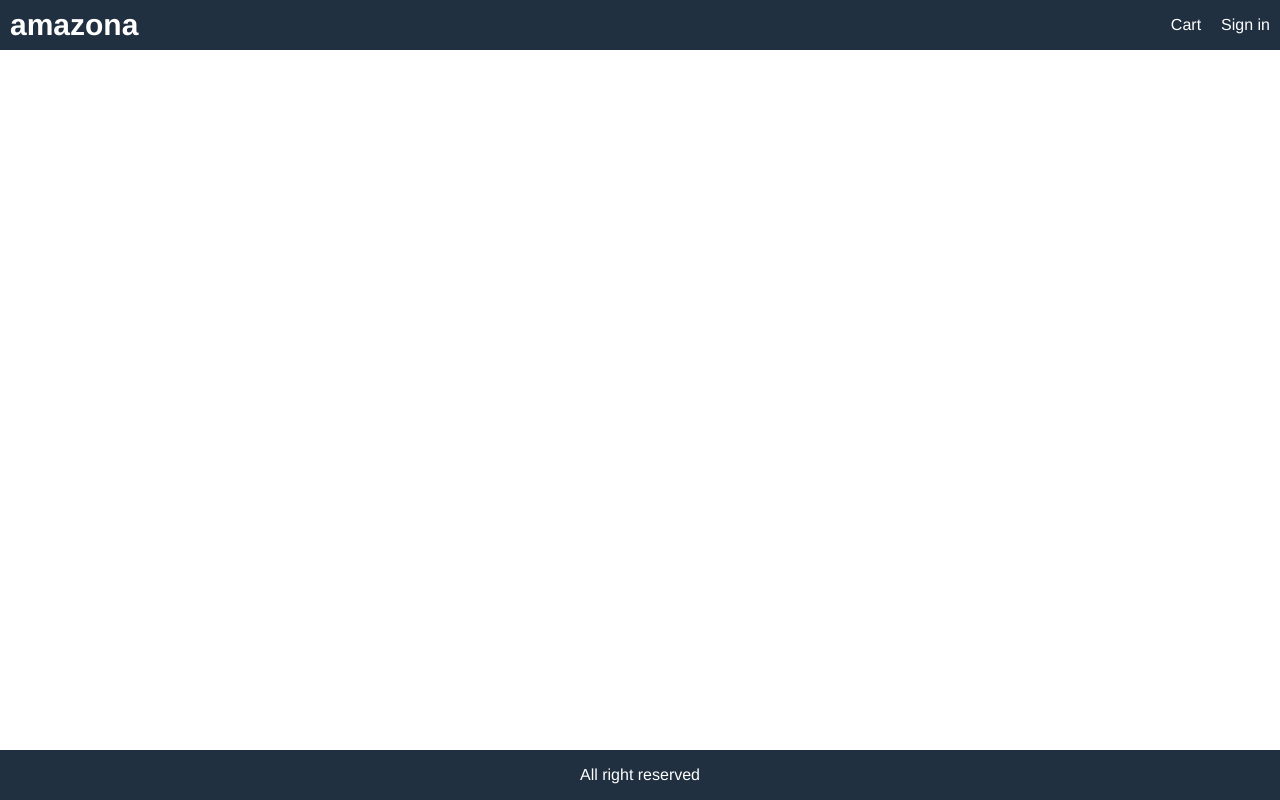
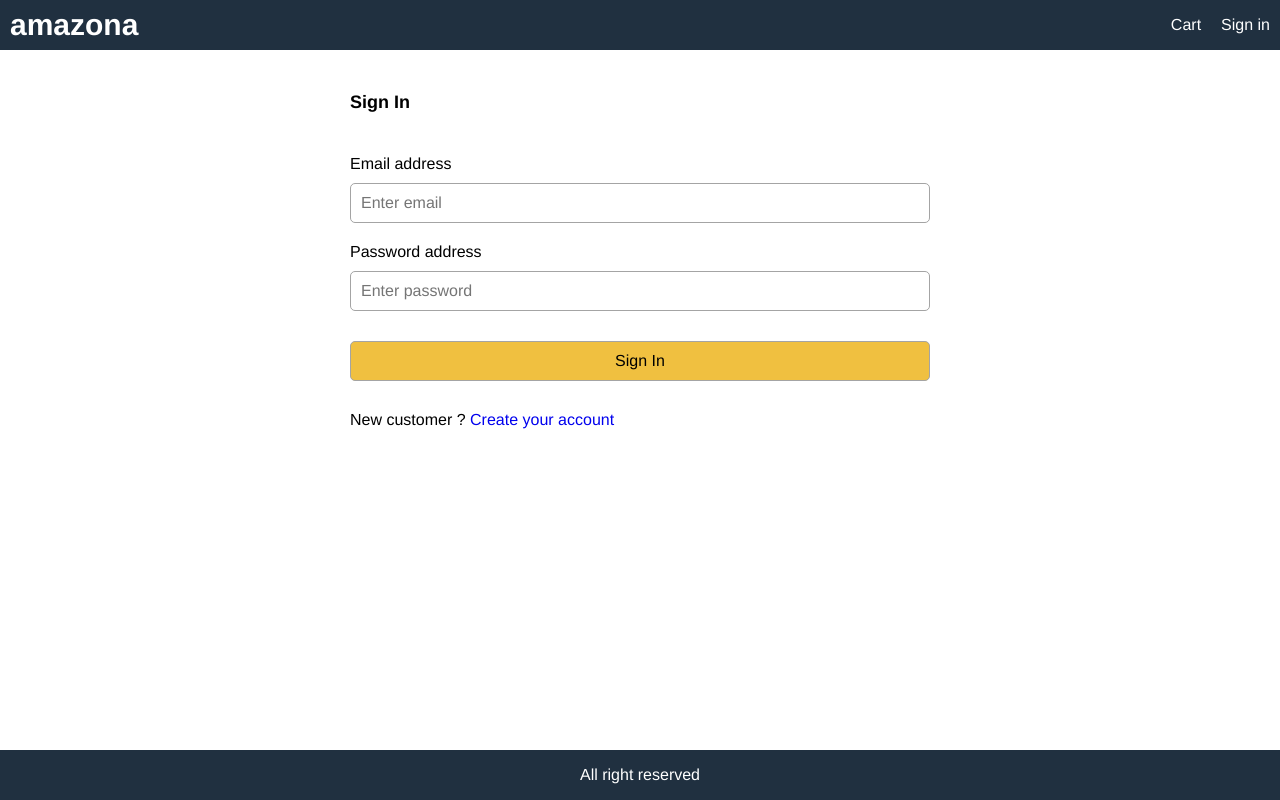
Before and after one commit to selenegabriela/amazona-app, a React (Create React App) app in the folder frontend/: page /signin in a window 1280 px wide. Built offline with nearby package versions, Linux system fonts and the light colour scheme.

Commit message:
Design Signin Screen

```diff
--- a/frontend/src/App.js
+++ b/frontend/src/App.js
@@ -4,6 +4,7 @@
 import ProductScreen from './screens/ProductScreen.jsx';
 import CartScreen from './screens/CartScreen.jsx';
 import { useSelector } from 'react-redux';
+import SigninScreen from './screens/SigninScreen.jsx';
 
 function App() {
   const cartItems = useSelector(state => state.cart.cartItems)
@@ -29,6 +30,7 @@
 
                   <Route exact path='/' element={<HomeScreen />} />
                   <Route exact path='/product/:id' element={<ProductScreen />} />
+                  <Route exact path='/signin' element={<SigninScreen />} />
                   <Route exact path='/cart/:id' element={<CartScreen />} />
                   <Route exact path='/cart/' element={<CartScreen />} />
                 </Routes>
--- a/frontend/src/index.css
+++ b/frontend/src/index.css
@@ -204,3 +204,18 @@
   color: #a02020;
   background-color: #ffe0e0e0;
 }
+
+/* Form */
+.form{
+  max-width: 60rem;
+  margin: 0 auto;
+}
+.form > div{
+  display: flex;
+  flex-direction: column;
+  margin: 1rem;
+}
+.form label {
+  margin: 1rem 0;
+  display: block;
+}
--- /dev/null
+++ b/frontend/src/screens/SigninScreen.jsx
@@ -0,0 +1,43 @@
+import React, { useState } from 'react';
+import {Link} from 'react-router-dom';
+
+const SigninScreen = () => {
+    const [email, setEmail ] = useState('');
+    const [password, setPassword ] = useState('');
+
+    const submitHandler = (e) => {
+        e.preventDefault();
+
+    }
+
+    return (
+        <div>
+            <form className="form" onSubmit={submitHandler}>
+                <div>
+                    <h1>Sign In</h1>
+                </div>
+                <div>
+                    <label htmlFor="email">Email address</label>
+                    <input type="email" id="email" placeholder='Enter email' required onChange={e => setEmail(e.target.value)}/>
+                </div>
+                <div>
+                    <label htmlFor="password">Password address</label>
+                    <input type="password" id="password" placeholder='Enter password' required onChange={e => setPassword(e.target.value)}/>
+                </div>
+                <div>
+                    <label />
+                    <button className="primary" type="submit">Sign In</button>
+                </div>
+                <div>
+                    <label />
+                    <div>
+                        New customer
+                        ? <Link to='register'>Create your account</Link>
+                    </div>
+                </div>
+            </form>
+        </div>
+    )
+}
+
+export default SigninScreen;
```
